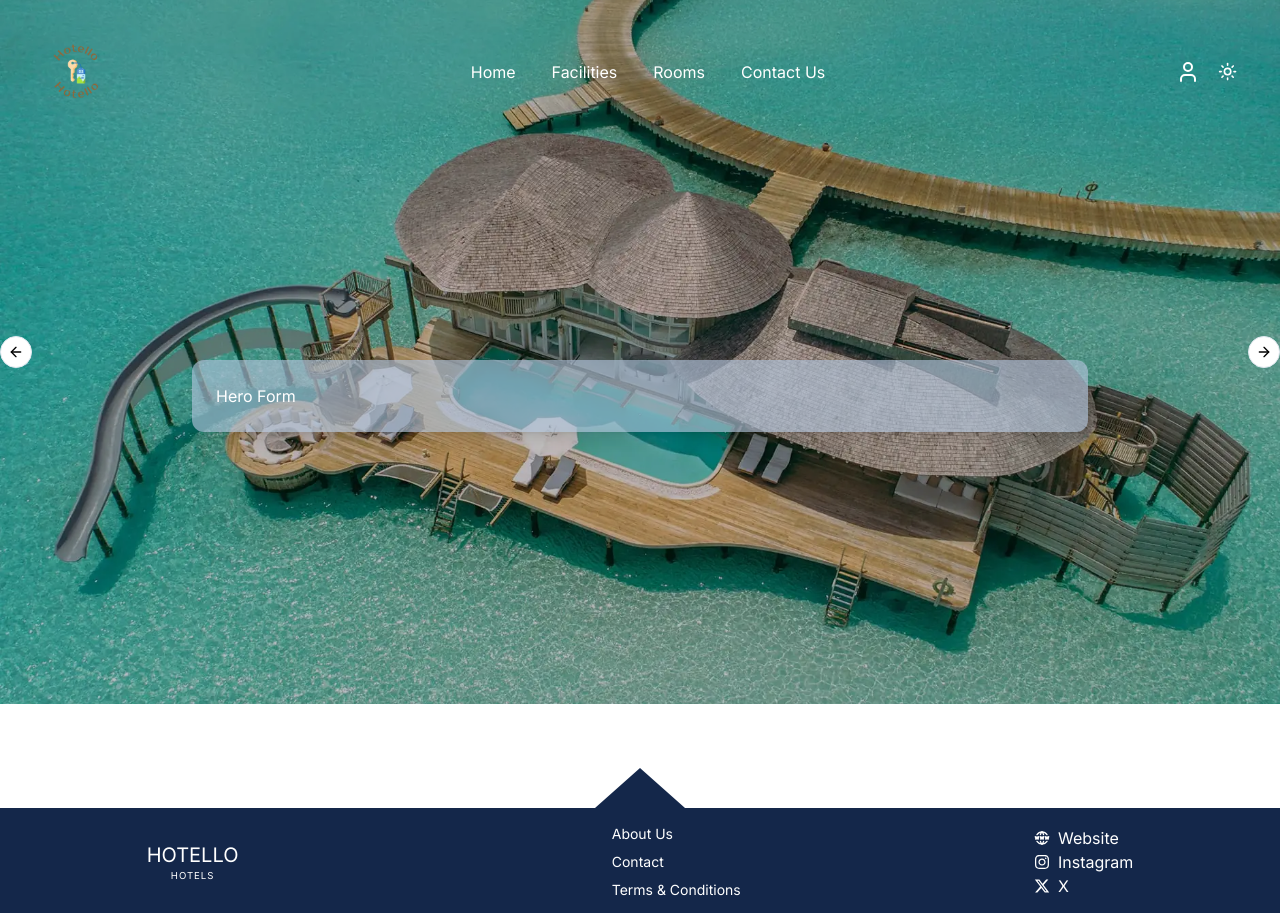
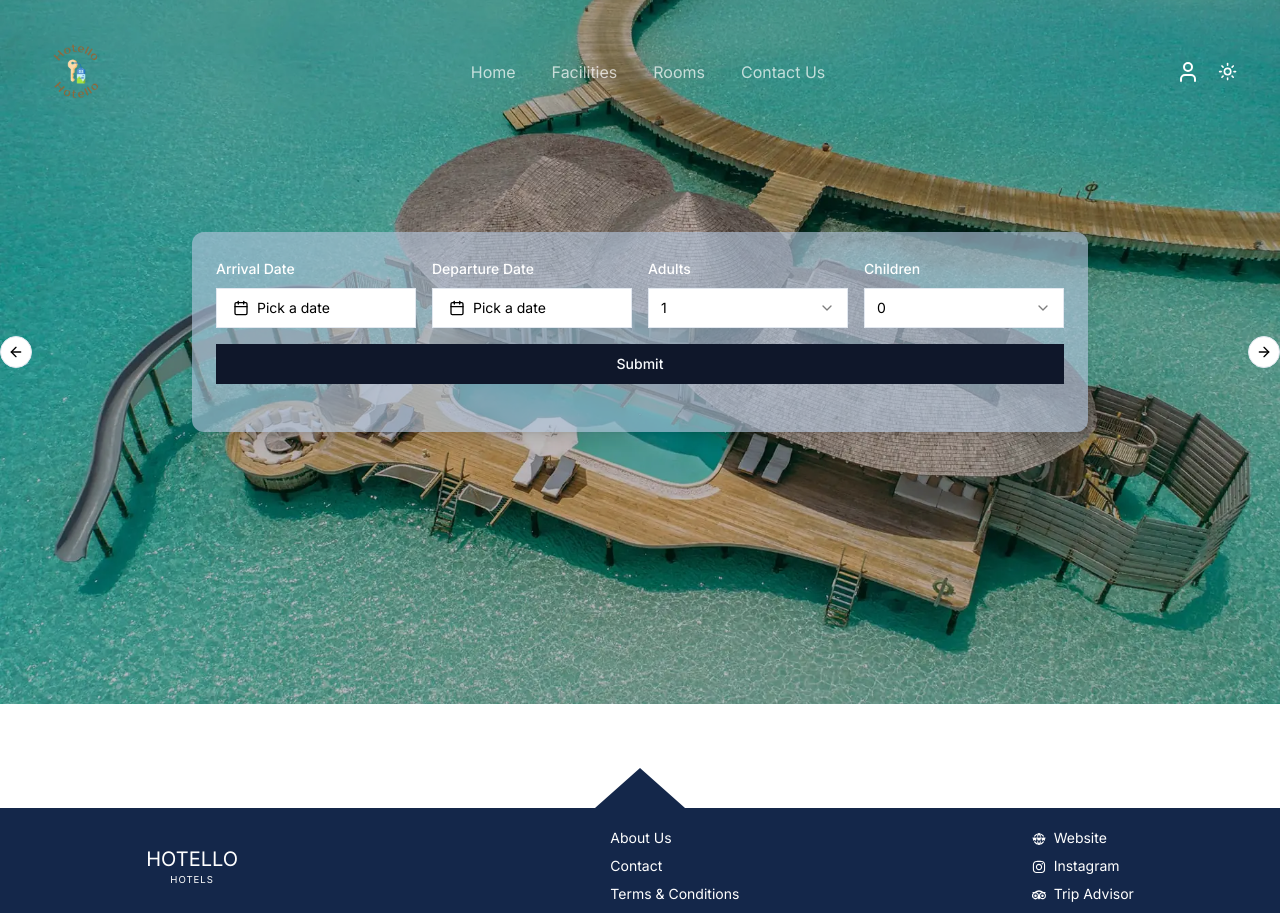
Before and after one commit to karamanburak/hotello-next.js, a Next.js app: page / in a window 1280 px wide. Built offline with nearby package versions, Linux system fonts and the light colour scheme.

Commit message:
[feat] Add Hero Section Searchbar functionlity

```diff
--- a/app/(routes)/_components/Footer.tsx
+++ b/app/(routes)/_components/Footer.tsx
@@ -22,8 +22,8 @@ const Footer = () => {
                 <div>
                     {FooterSocial.map(item => (
                         <>
-                            <div key={item.id} className="flex gap-2">
-                                <item.icon className=" mt-1" />
+                            <div key={item.id} className="flex gap-2 py-1 text-sm">
+                                <item.icon className=" mt-1 text-sm" />
                                 {item.title}
                             </div>
                         </>
--- a/app/(routes)/_components/Hero.tsx
+++ b/app/(routes)/_components/Hero.tsx
@@ -14,7 +14,7 @@ import HeroForm from "./HeroForm";
 
 const Hero = () => {
     return (
-        <div className="relative h-[32rem]">
+        <div className="relative h-[32rem] mb-28">
             <Carousel
                 plugins={[
                     Autoplay({
--- a/app/(routes)/_components/HeroForm.tsx
+++ b/app/(routes)/_components/HeroForm.tsx
@@ -4,20 +4,188 @@ import { zodResolver } from "@hookform/resolvers/zod"
 import { useForm } from "react-hook-form"
 import { z } from "zod"
 
+import { Button } from "@/components/ui/button"
+import { format } from "date-fns"
+import {
+    Form,
+    FormControl,
+    FormDescription,
+    FormField,
+    FormItem,
+    FormLabel,
+    FormMessage,
+} from "@/components/ui/form"
+import { Calendar } from "@/components/ui/calendar"
+import {
+    Popover,
+    PopoverContent,
+    PopoverTrigger,
+} from "@/components/ui/popover"
+import { Calendar as CalendarIcon } from "lucide-react"
+import { cn } from "@/lib/utils"
+
+import {
+    Select,
+    SelectContent,
+    SelectItem,
+    SelectTrigger,
+    SelectValue,
+} from "@/components/ui/select"
+
+
 const formSchema = z.object({
-    arrivalDate: z.date().refine(date => !!date, { message: "Arrival date is required!" }),
-    departureDate: z.date().refine(date => !!date, { message: "Departure date is required!" }),
-    adults: z.string().array().nonempty({ message: "Select number of adults!" }),
-    children: z.string().array().nonempty({ message: "Select number of children!" }),
+    arrivalDate: z.date().nullable().refine(date => !!date, { message: "Arrival date is required!" }),
+    departureDate: z.date().nullable().refine(date => !!date, { message: "Departure date is required!" }),
+    adults: z.string().min(1, { message: "Select number of adults" }),
+    children: z.string().min(0, { message: "Select number of children" }),
 })
 
+// 2. Define a submit handler.
+const onSubmit = (data: z.infer<typeof formSchema>) => {
+    // Do something with the form values.
+    // ✅ This will be type-safe and validated.
+    console.log(data)
+}
+
 const HeroForm = () => {
+
+    const form = useForm<z.infer<typeof formSchema>>({
+        resolver: zodResolver(formSchema),
+        defaultValues: {
+            arrivalDate: undefined,
+            departureDate: undefined,
+            adults: "1",
+            children: "0",
+        },
+    })
+
     return (
-        <div className="absolute bottom-20   w-full flex justify-center">
+        <div className="absolute bottom-20  w-full flex justify-center">
             <div className="mx-auto container justify-center flex">
-                <div className="bg-myLight2 bg-opacity-65 p-6 w-full max-w-4xl shadow-lg rounded-xl text-white">
+                <div className="bg-myLight2 bg-opacity-65 p-6 w-full max-w-4xl shadow-lg rounded-xl ">
 
-                    Hero Form
+                    <Form {...form}>
+                        <form onSubmit={form.handleSubmit(onSubmit)} className="grid grid-cols-1 md:grid-cols-4 gap-4">
+                            <FormField
+                                control={form.control}
+                                name="arrivalDate"
+                                render={({ field }) => (
+                                    <FormItem>
+                                        <FormLabel className="validationLabel">Arrival Date</FormLabel>
+                                        <FormControl>
+                                            <Popover>
+                                                <PopoverTrigger asChild>
+                                                    <Button
+                                                        variant={"outline"}
+                                                        className={cn(
+                                                            "w-full justify-start text-left font-normal",
+                                                            !field.value && "text-muted-foreground"
+                                                        )}
+                                                    >
+                                                        <CalendarIcon className="mr-2 h-4 w-4" />
+                                                        {field.value ? format(field.value, "PPP") : <span>Pick a date</span>}
+                                                    </Button>
+                                                </PopoverTrigger>
+                                                <PopoverContent className="w-auto p-0">
+                                                    <Calendar
+                                                        mode="single"
+                                                        selected={field.value}
+                                                        onSelect={(date) => field.onChange(date)}
+                                                        initialFocus
+                                                    />
+                                                </PopoverContent>
+                                            </Popover>
+                                        </FormControl>
+                                        <FormMessage className="validationError" />
+                                    </FormItem>
+                                )}
+                            />
+                            <FormField
+                                control={form.control}
+                                name="departureDate"
+                                render={({ field }) => (
+                                    <FormItem>
+                                        <FormLabel className="validationLabel">Departure Date</FormLabel>
+                                        <FormControl>
+                                            <Popover>
+                                                <PopoverTrigger asChild>
+                                                    <Button
+                                                        variant={"outline"}
+                                                        className={cn(
+                                                            "w-full justify-start text-left font-normal",
+                                                            !field.value && "text-muted-foreground"
+                                                        )}
+                                                    >
+                                                        <CalendarIcon className="mr-2 h-4 w-4" />
+                                                        {field.value ? format(field.value, "PPP") : <span>Pick a date</span>}
+                                                    </Button>
+                                                </PopoverTrigger>
+                                                <PopoverContent className="w-auto p-0">
+                                                    <Calendar
+                                                        mode="single"
+                                                        selected={field.value}
+                                                        onSelect={(date) => field.onChange(date)}
+                                                        initialFocus
+                                                    />
+                                                </PopoverContent>
+                                            </Popover>
+                                        </FormControl>
+                                        <FormMessage className="validationError" />
+                                    </FormItem>
+                                )}
+                            />
+                            <FormField
+                                control={form.control}
+                                name="adults"
+                                render={({ field }) => (
+                                    <FormItem>
+                                        <FormLabel className="validationLabel">Adults</FormLabel>
+                                        <FormControl>
+                                            <Select value={field.value} onValueChange={field.onChange}>
+                                                <SelectTrigger className="w-full">
+                                                    <SelectValue placeholder="Adults" />
+                                                </SelectTrigger>
+                                                <SelectContent>
+                                                    <SelectItem value="1">1</SelectItem>
+                                                    <SelectItem value="2">2</SelectItem>
+                                                    <SelectItem value="3">3</SelectItem>
+                                                    <SelectItem value="4">5</SelectItem>
+                                                    <SelectItem value="5">5</SelectItem>
+                                                </SelectContent>
+                                            </Select>
+                                        </FormControl>
+                                        <FormMessage className="validationError" />
+                                    </FormItem>
+                                )}
+                            />
+                            <FormField
+                                control={form.control}
+                                name="children"
+                                render={({ field }) => (
+                                    <FormItem>
+                                        <FormLabel className="validationLabel">Children</FormLabel>
+                                        <FormControl>
+                                            <Select value={field.value} onValueChange={field.onChange}>
+                                                <SelectTrigger className="w-full">
+                                                    <SelectValue placeholder="Children" />
+                                                </SelectTrigger>
+                                                <SelectContent>
+                                                    <SelectItem value="0">0</SelectItem>
+                                                    <SelectItem value="1">1</SelectItem>
+                                                    <SelectItem value="2">2</SelectItem>
+                                                    <SelectItem value="3">3</SelectItem>
+                                                    <SelectItem value="4">5</SelectItem>
+                                                    <SelectItem value="5">5</SelectItem>
+                                                </SelectContent>
+                                            </Select>
+                                        </FormControl>
+                                        <FormMessage className="validationError" />
+                                    </FormItem>
+                                )}
+                            />
+                            <Button type="submit" className="col-span-4">Submit</Button>
+                        </form>
+                    </Form>
                     <button className="bg-[#1A3131]"></button>
                 </div>
 
--- a/app/(routes)/_components/NavItem.tsx
+++ b/app/(routes)/_components/NavItem.tsx
@@ -9,7 +9,7 @@ interface NavItemProps {
 const NavItem = ({ title, url }: NavItemProps) => {
     return (
         <Link href={url}>
-            <div className="cursor-pointer">
+            <div className="cursor-pointer hover:text-white hover:text-opacity-100 hover:shadow-[0_2px_0_0_white] transition-all duration-100">
                 {title}
             </div>
         </Link>
--- a/app/(routes)/_components/Navbar.tsx
+++ b/app/(routes)/_components/Navbar.tsx
@@ -26,7 +26,7 @@ const Navbar = () => {
                             className="w-16 h-13"
                         />
                     </div>
-                    <div className="lg:flex hidden items-center gap-9 ml-auto text-white">
+                    <div className="lg:flex hidden items-center gap-9 ml-auto text-white text-opacity-70">
                         {NavMenu.map((item, index) => (
                             <NavItem key={index} {...item} />
                         ))}
--- a/app/globals.css
+++ b/app/globals.css
@@ -5,3 +5,11 @@
 .bgone {
     @apply bg-white dark:bg-mydark2 !important
 }
+
+.validationLabel {
+    @apply text-white dark:text-white !important
+}
+
+.validationError {
+    @apply text-red-500 dark:text-red-400 !important
+}
--- a/constans/index.ts
+++ b/constans/index.ts
@@ -1,6 +1,6 @@
 import { TbWorldWww } from "react-icons/tb";
 import { FaInstagram } from "react-icons/fa";
-import { FaXTwitter } from "react-icons/fa6";
+import { FaTripadvisor } from "react-icons/fa";
 
 export const NavMenu = [
   {
@@ -67,7 +67,7 @@ export const FooterSocial = [
   },
   {
     id: 3,
-    icon: FaXTwitter,
-    title: "X",
+    icon: FaTripadvisor,
+    title: "Trip Advisor",
   },
 ];
```
